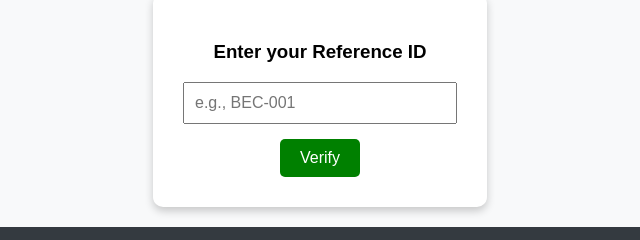
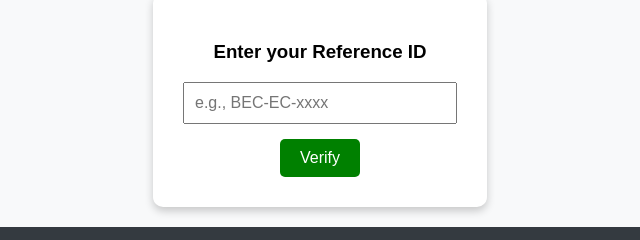
Before and after one commit to bec-ec/bec-ec.github.io, a plain HTML site: page verify.html in a window 1280 px wide. Shown: the part 309-549 px from the top of the page, 320-960 px from the left. Drawn offline with Linux system fonts and the light colour scheme.

Commit message:
verify.html

```diff
--- a/verify.html
+++ b/verify.html
@@ -71,7 +71,7 @@
 
   <div class="verify-box">
     <h3>Enter your Reference ID</h3>
-    <input type="text" id="refID" placeholder="e.g., BEC-001">
+    <input type="text" id="refID" placeholder="e.g., BEC-EC-xxxx">
     <br>
     <button onclick="verifyMember()">Verify</button>
     <div id="result" class="result"></div>
```
